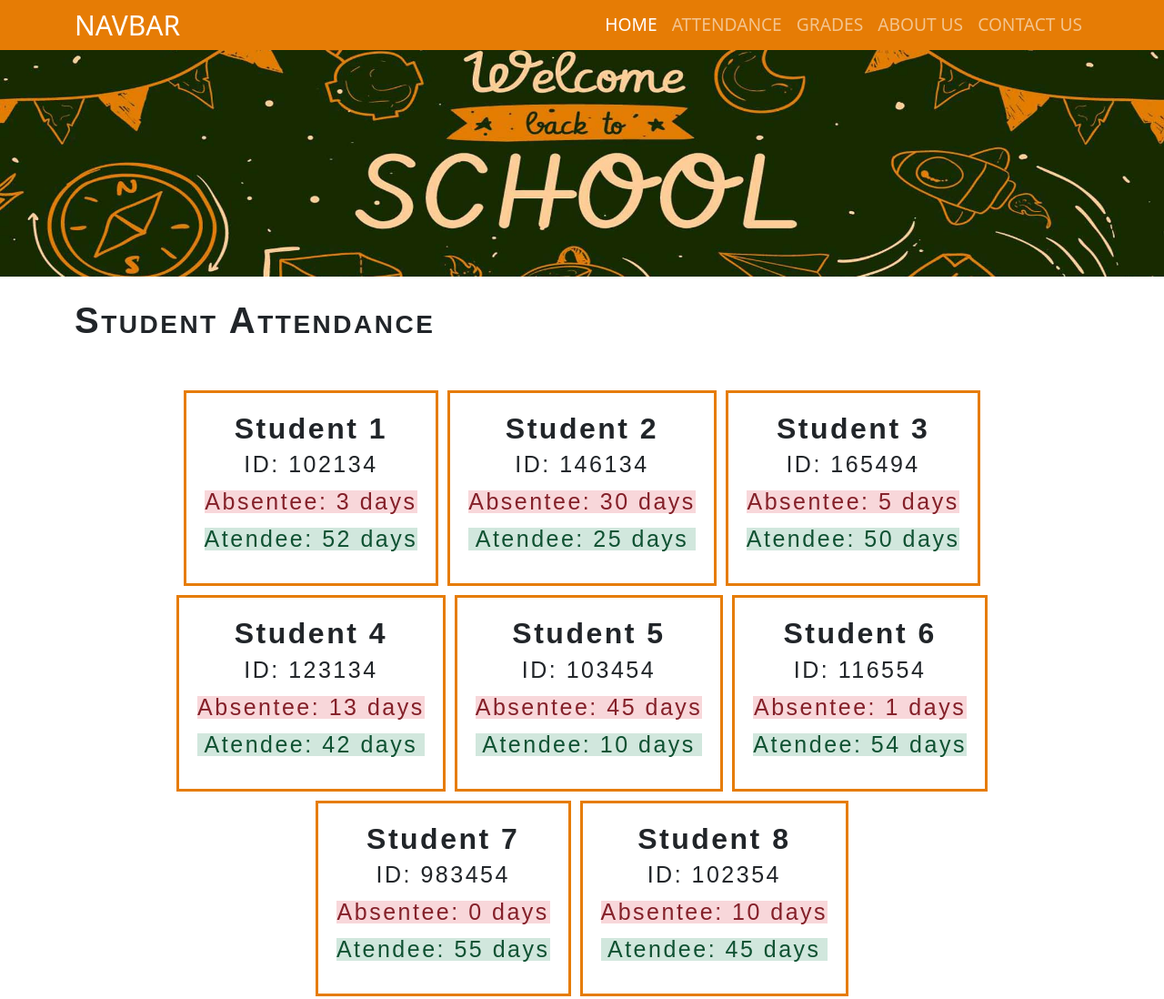
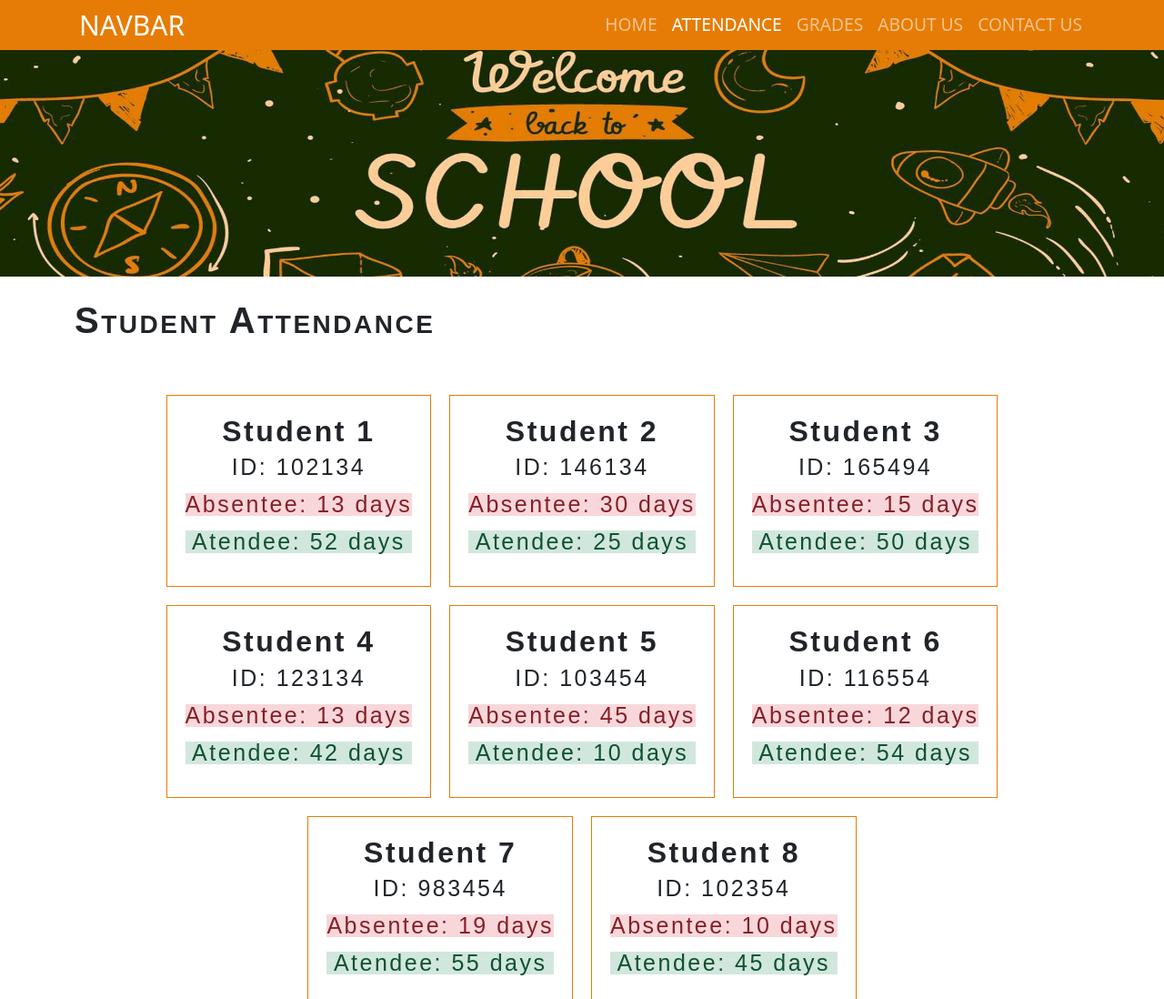
Before and after one commit to amberelizabeth/mod2mini_2_grading_system, a plain HTML site: page attendance.html in a window 1280 px wide. Shown: the top 1098 px of the page at 91% size. Drawn offline with nearby package versions, Linux system fonts and the light colour scheme.

Commit message:
fixed some styling things and finished assignment

```diff
--- a/attendance.html
+++ b/attendance.html
@@ -11,6 +11,7 @@
     <!-- JavaScript Bundle with Popper -->
     <script src="https://cdn.jsdelivr.net/npm/bootstrap@5.1.3/dist/js/bootstrap.bundle.min.js" integrity="sha384-ka7Sk0Gln4gmtz2MlQnikT1wXgYsOg+OMhuP+IlRH9sENBO0LRn5q+8nbTov4+1p" crossorigin="anonymous"></script>
 
+
     <link href="./style.css" rel="stylesheet">
 </head>
 <body>
@@ -18,18 +19,18 @@
         <header>
             <nav class="navbar navbar-expand-lg navbar-dark fixed-top my-0 px-0 py-0">
                 <div class="container">
-                    <a class="navbar-brand px-0" href="#">Navbar</a>
+                    <a class="navbar-brand" href="./index.html">Navbar</a>
                     <button class="navbar-toggler" type="button" data-toggle="collapse" data-target="#navbarNavDropdown" aria-controls="navbarNavDropdown" aria-expanded="false" aria-label="Toggle navigation">
                     <span class="navbar-toggler-icon"></span>
                     </button>
 
                     <div class="collapse navbar-collapse" id="navbarNavDropdown">
                         <ul class="navbar-nav ms-auto">
-                            <li class="nav-item active">
-                                <a class="nav-link active" aria-current="page" href="./index.html">Home</a>
+                            <li class="nav-item">
+                                <a class="nav-link" href="./index.html">Home</a>
                             </li>
-                            <li class="nav-item">
-                                <a class="nav-link" href="#">Attendance</a>
+                            <li class="nav-item  active">
+                                <a class="nav-link active" aria-current="page" href="#">Attendance</a>
                             </li>
                             <li class="nav-item">
                                 <a class="nav-link" href="./grades.html">Grades</a>
@@ -55,7 +56,7 @@
                         <div class="student-attend">
                             <h2>Student 1</h2>
                             <p class="student-id">ID: 102134</p>
-                            <p class="alert-danger">Absentee: 3 days</p>
+                            <p class="alert-danger">Absentee: 13 days</p>
                             <p class="alert-success">Atendee: 52 days</p>
                         </div>
                         <div class="student-attend">
@@ -67,7 +68,7 @@
                         <div class="student-attend">
                             <h2>Student 3</h2>
                             <p class="student-id">ID: 165494</p>
-                            <p class="alert-danger">Absentee: 5 days</p>
+                            <p class="alert-danger">Absentee: 15 days</p>
                             <p class="alert-success">Atendee: 50 days</p>
                         </div>
                         <div class="student-attend">
@@ -85,13 +86,13 @@
                         <div class="student-attend">
                             <h2>Student 6</h2>
                             <p class="student-id">ID: 116554</p>
-                            <p class="alert-danger">Absentee: 1 days</p>
+                            <p class="alert-danger">Absentee: 12 days</p>
                             <p class="alert-success">Atendee: 54 days</p>
                         </div>
                         <div class="student-attend">
                             <h2>Student 7</h2>
                             <p class="student-id">ID: 983454</p>
-                            <p class="alert-danger">Absentee: 0 days</p>
+                            <p class="alert-danger">Absentee: 19 days</p>
                             <p class="alert-success">Atendee: 55 days</p>
                         </div>
                         <div class="student-attend">
--- a/style.css
+++ b/style.css
@@ -9,6 +9,9 @@ h1 {
     font-weight: 700;
     font-variant: small-caps;
     padding-bottom: 1em;
+}
+main{
+    min-height: 68vh;
 }
 
 
@@ -36,7 +39,7 @@ h1 {
     background-image: url("./images/school-banner.jpg");
     background-repeat: no-repeat;
     background-attachment: scroll;
-    background-position: center top;
+    background-position: top center;
     background-size: cover;
 
 }
@@ -69,6 +72,7 @@ h1 {
 }
 
 
+
 /*
 *  GRADES
 */
@@ -91,22 +95,26 @@ h1 {
 }
 
 
+
 /*
 *  ATTENDANCE
 */
 .student-attend{
     padding: 20px;
-    border: 3px solid #E67C05;
-    margin: 5px;
+    border: 1px solid #E67C05;
+    margin: 10px;
 }
 h2{
     font-weight: 700;
 }
 
+
+
 /*
 *  FOOTER
 */
 footer {
+    position: relative;
     background-color:#182B00;
     width: 100%;
     left: 0;
```
Also changed, not shown: grades.html (+5 -5 lines), index.html (+2 -7 lines).
